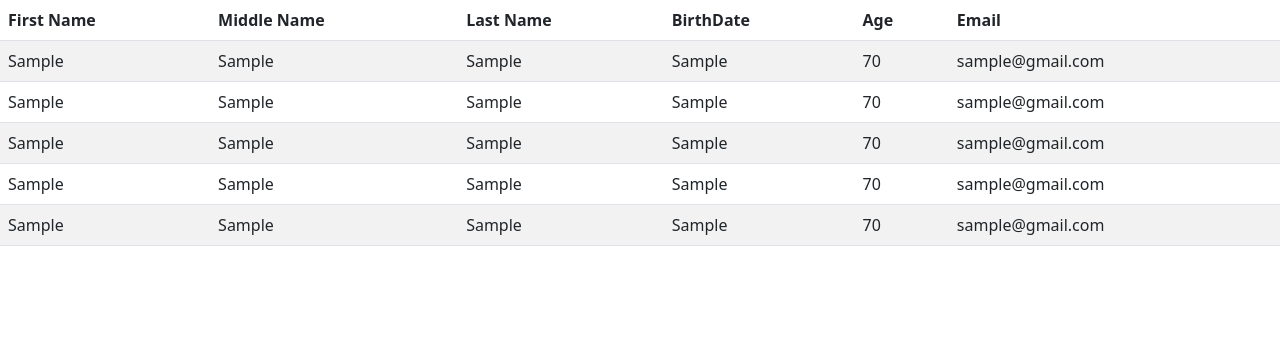
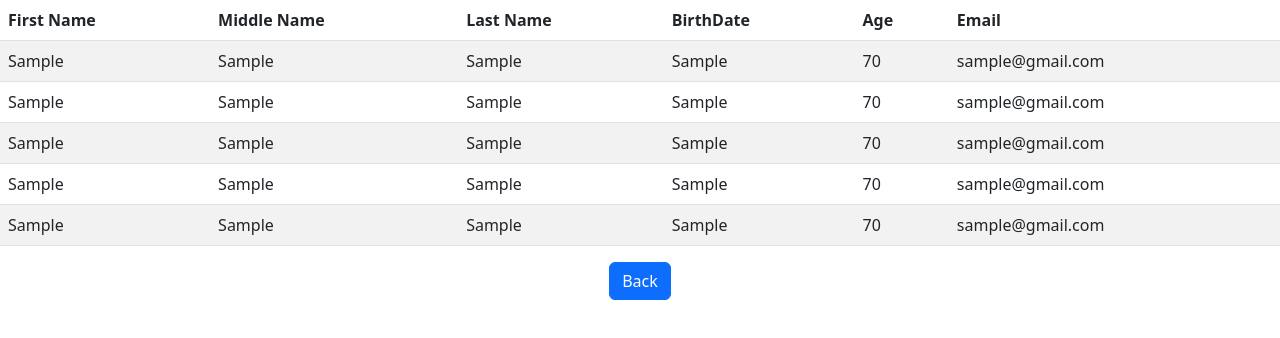
Before and after one commit to Crolie/Clinical-Care, a plain HTML site: page patient.html in a window 1280 px wide. Drawn offline with nearby package versions, Linux system fonts and the light colour scheme.

Commit message:
added back button

```diff
--- a/patient.html
+++ b/patient.html
@@ -67,12 +67,12 @@
                 <td>sample@gmail.com</td>
             </tr>
         </tbody>
-
-
-
-
-
     </table>
+    <div class="d-flex justify-content-center">
+        <form action="index.html">
+            <button class="btn btn-primary">Back</button>
+        </form>
+    </div>
 
 
 
```
